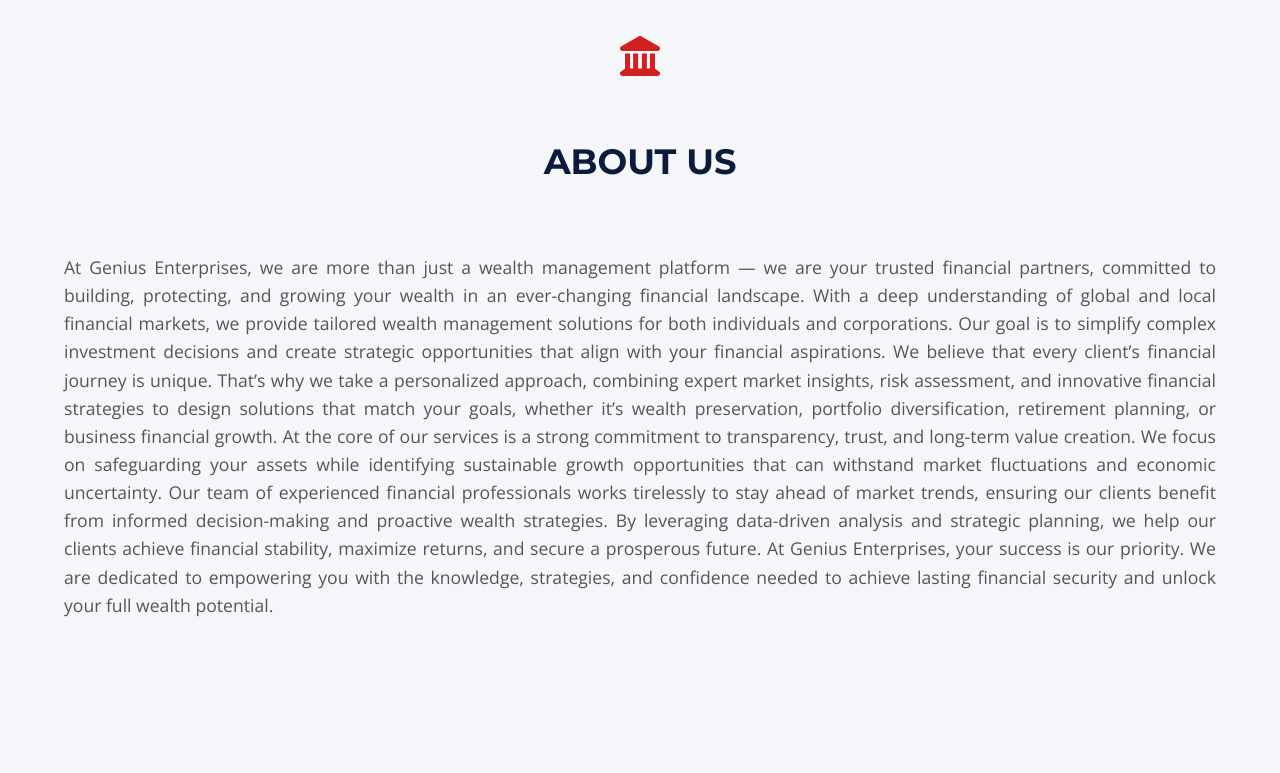
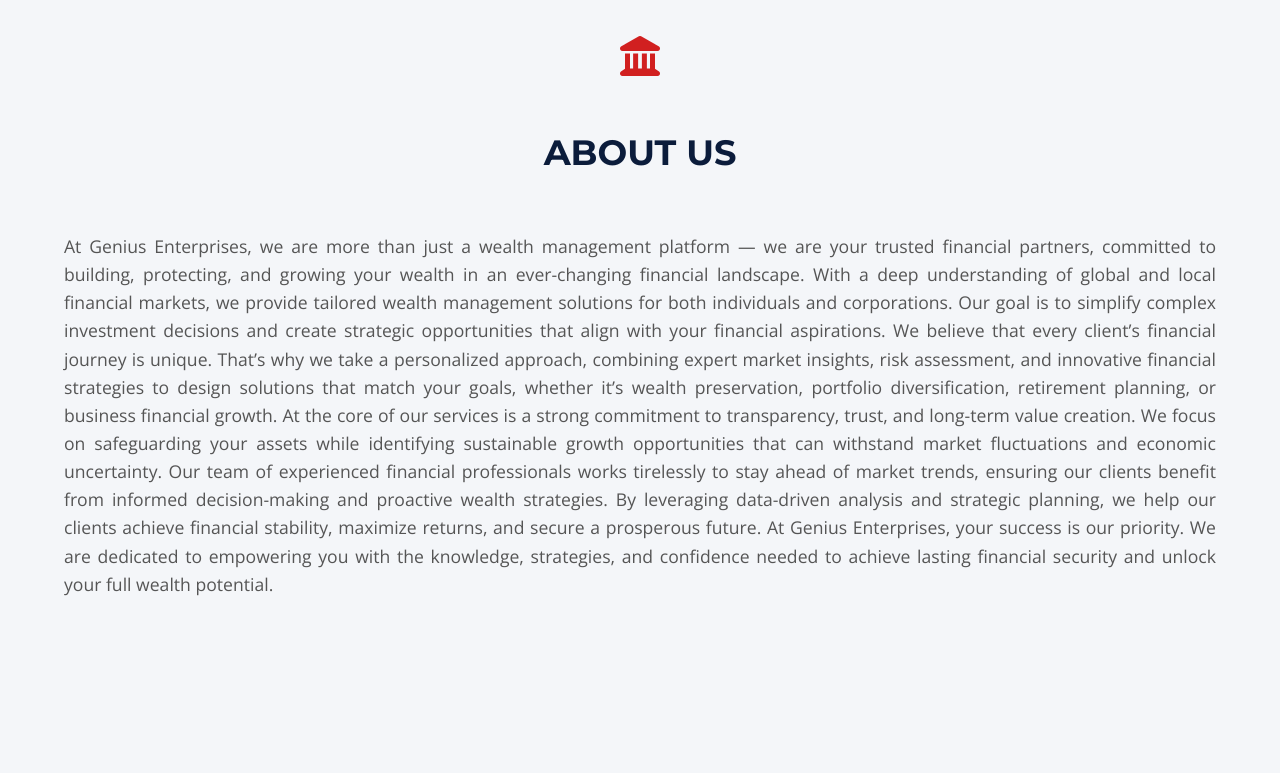
Before and after one commit to siddharrthpatel/GeniusEnterprises, a React (Vite) app in the folder client/: page / in a window 1280 px wide. Shown: the part 800-1573 px from the top of the page. Built offline with nearby package versions, Linux system fonts and the light colour scheme; no server answers.

Commit message:
Reduce spacing between icon, heading, and subtitle in GET IN TOUCH section

```diff
--- a/client/src/pages/LandingPage.css
+++ b/client/src/pages/LandingPage.css
@@ -644,13 +644,13 @@
 .section-icon {
     font-size: 2.5rem;
     color: var(--accent-red);
-    margin-bottom: 15px;
+    margin-bottom: 6px;
 }
 
 .content-section h2 {
     font-size: 2.5rem;
     color: var(--primary-blue);
-    margin-bottom: 20px;
+    margin-bottom: 8px;
     text-transform: uppercase;
 }
 
```
